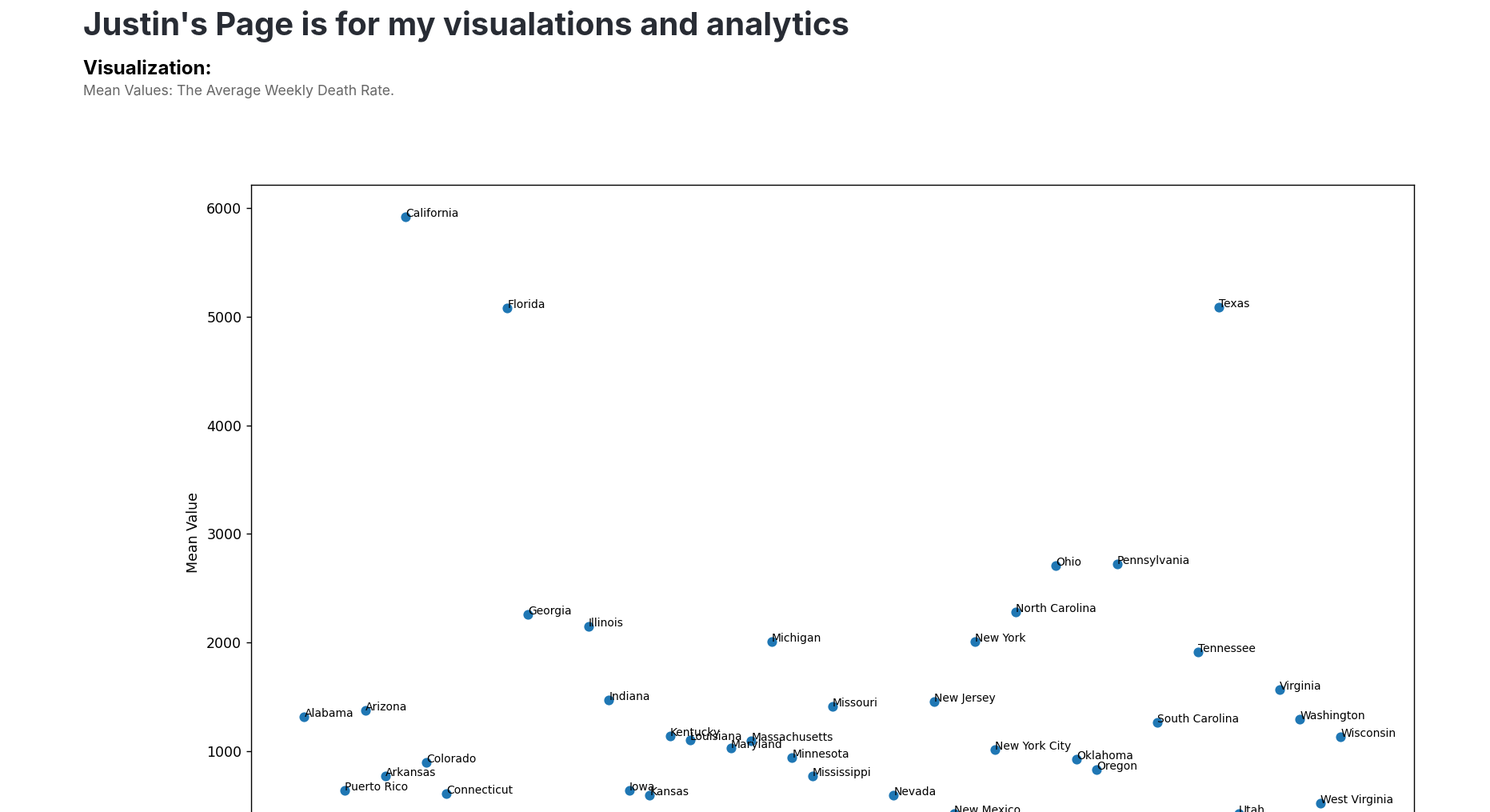
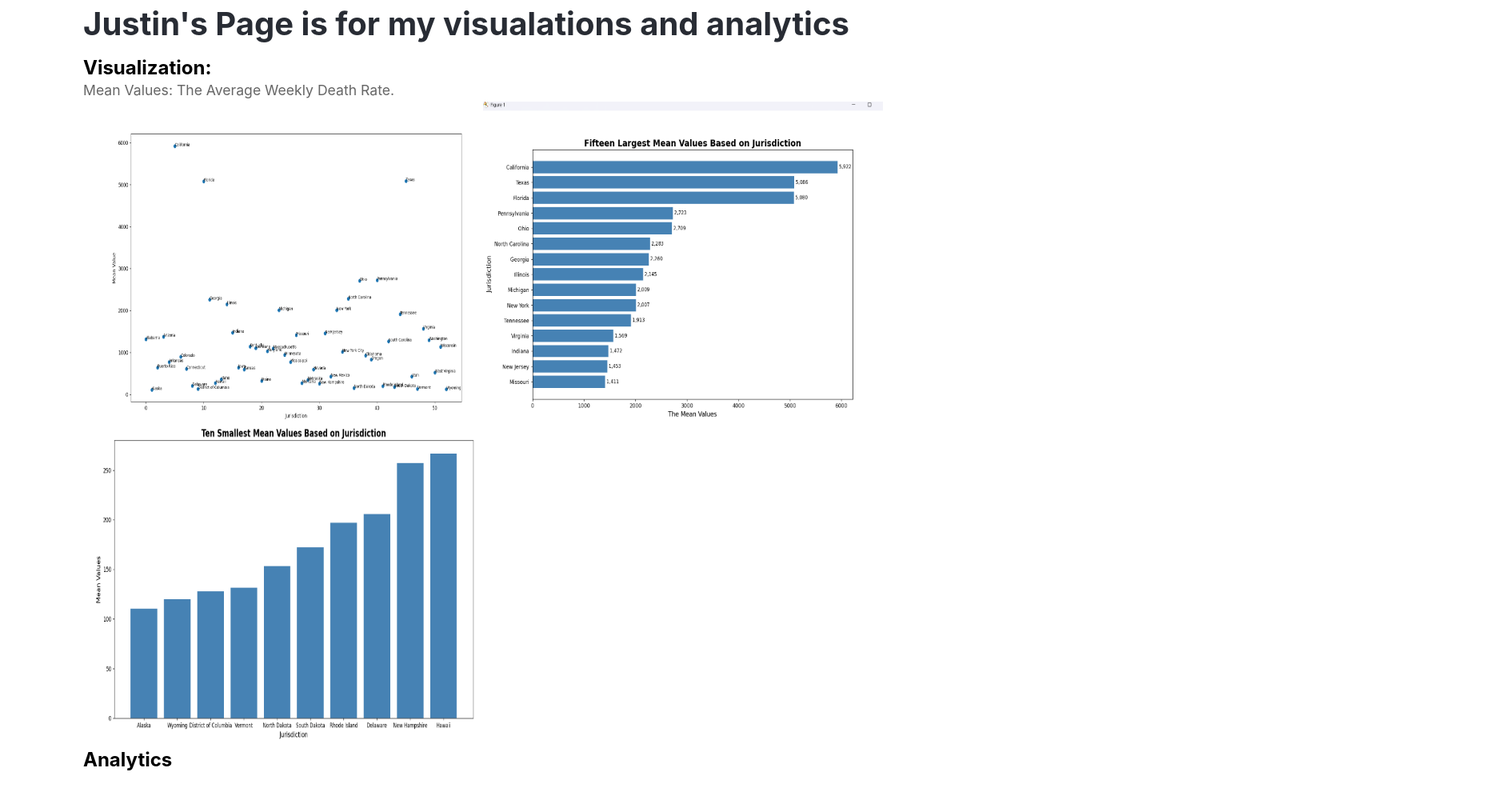
Before and after one commit to ThomasL25/CSI-480-01, a React (Vite) app in the folder Project2/Project2Website/BinaryDecisionTreeWebsite/: page /justin in a window 1280 px wide. Shown: the part 120-1135 px from the top of the page at 80% size, 1863 px wide, since content can reach past the window. Built offline with nearby package versions, Linux system fonts and the light colour scheme.

Commit message:
Update JustinPage.jsx
Updated Image Scale

```diff
--- a/Project2/Project2Website/BinaryDecisionTreeWebsite/src/pages/JustinPage.jsx
+++ b/Project2/Project2Website/BinaryDecisionTreeWebsite/src/pages/JustinPage.jsx
@@ -4,9 +4,9 @@ function JustinPage() {
             <h1>Justin's Page is for my visualations and analytics</h1>
             <h2>Visualization:</h2>
             <p>Mean Values: The Average Weekly Death Rate.</p>
-            <img src='./src/assets/ScatterPlotofMeans.png' alt="ScatterPlot"/>
-            <img src='./src/assets/Top15MeanByJurisdiction.png' alt="Top 15 Mean By Jurisdicition"/>
-            <img src='./src/assets/10SmallestMeanValuesByJurisdictiom.png' alt="10 Smallest Means"/>
+            <img src='./src/assets/ScatterPlotofMeans.png' alt="ScatterPlot" width="500" height="400"/>
+            <img src='./src/assets/Top15MeanByJurisdiction.png' alt="Top 15 Mean By Jurisdicition" width="500" height="400"/>
+            <img src='./src/assets/10SmallestMeanValuesByJurisdictiom.png' alt="10 Smallest Means" width="500" height="400"/>
             <h2>Analytics</h2>
         </div>
     );
```
